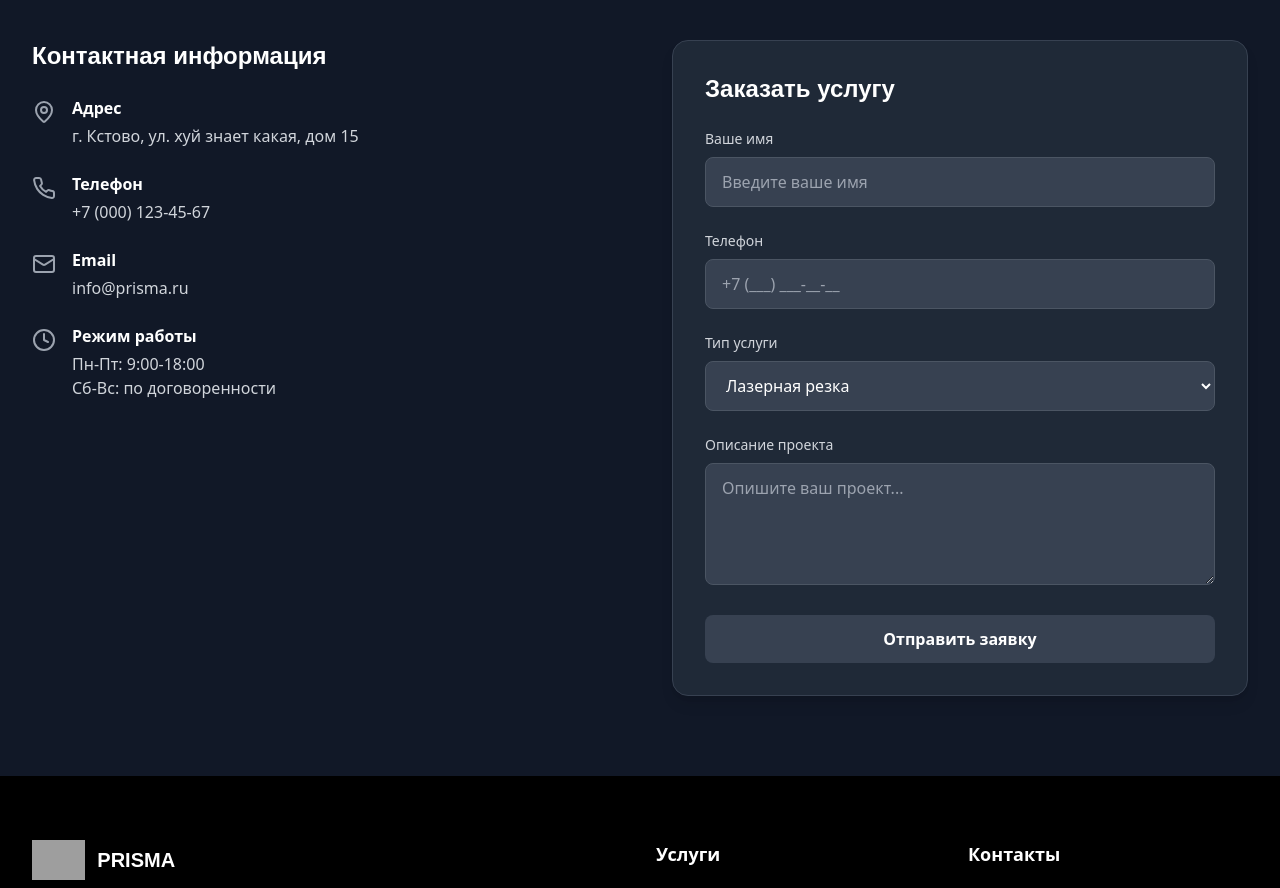
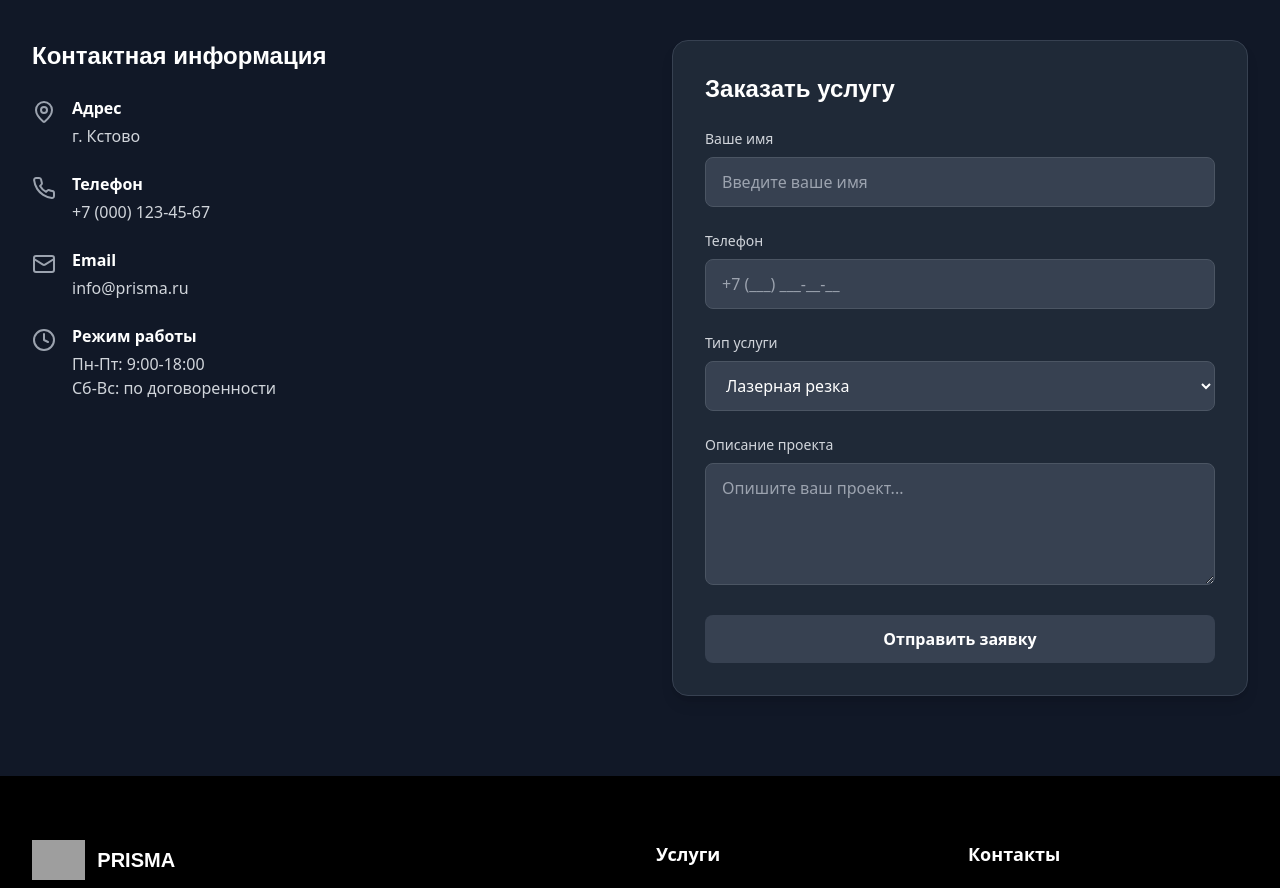
Before and after one commit to pr-poehali-dev/laser-welding-website, a React (Vite) app: page / in a window 1280 px wide. Shown: the part 3000-3888 px from the top of the page. Built offline with nearby package versions, Linux system fonts and the light colour scheme; grey boxes are pictures that could not be loaded.

Commit message:
Обновление 1 компонентов

```diff
--- a/src/components/Contact.tsx
+++ b/src/components/Contact.tsx
@@ -25,9 +25,7 @@ const Contact = () => {
                 />
                 <div>
                   <h4 className="font-semibold text-white mb-1">Адрес</h4>
-                  <p className="text-gray-300">
-                    г. Кстово, ул. хуй знает какая, дом 15
-                  </p>
+                  <p className="text-gray-300">г. Кстово</p>
                 </div>
               </div>
 
```
